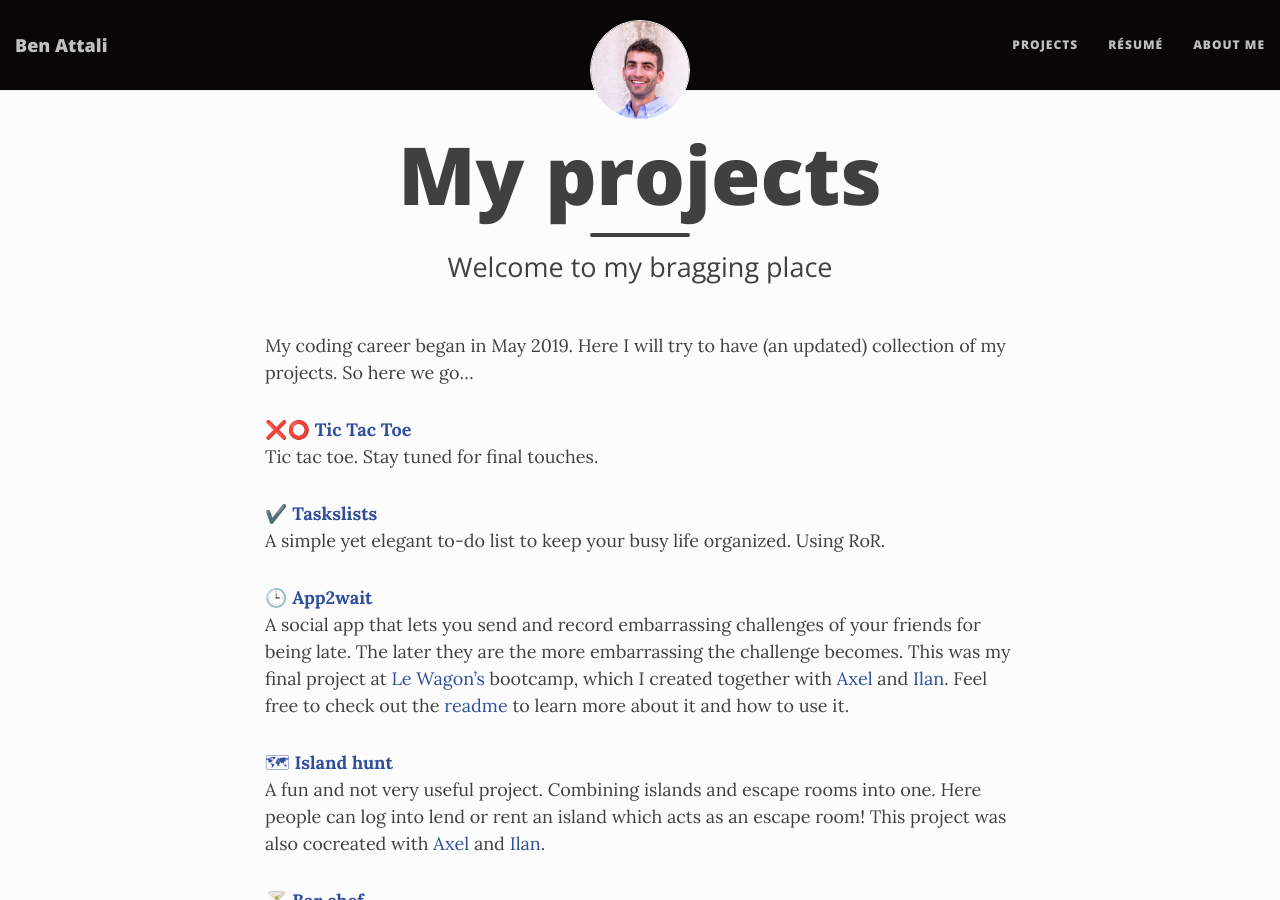
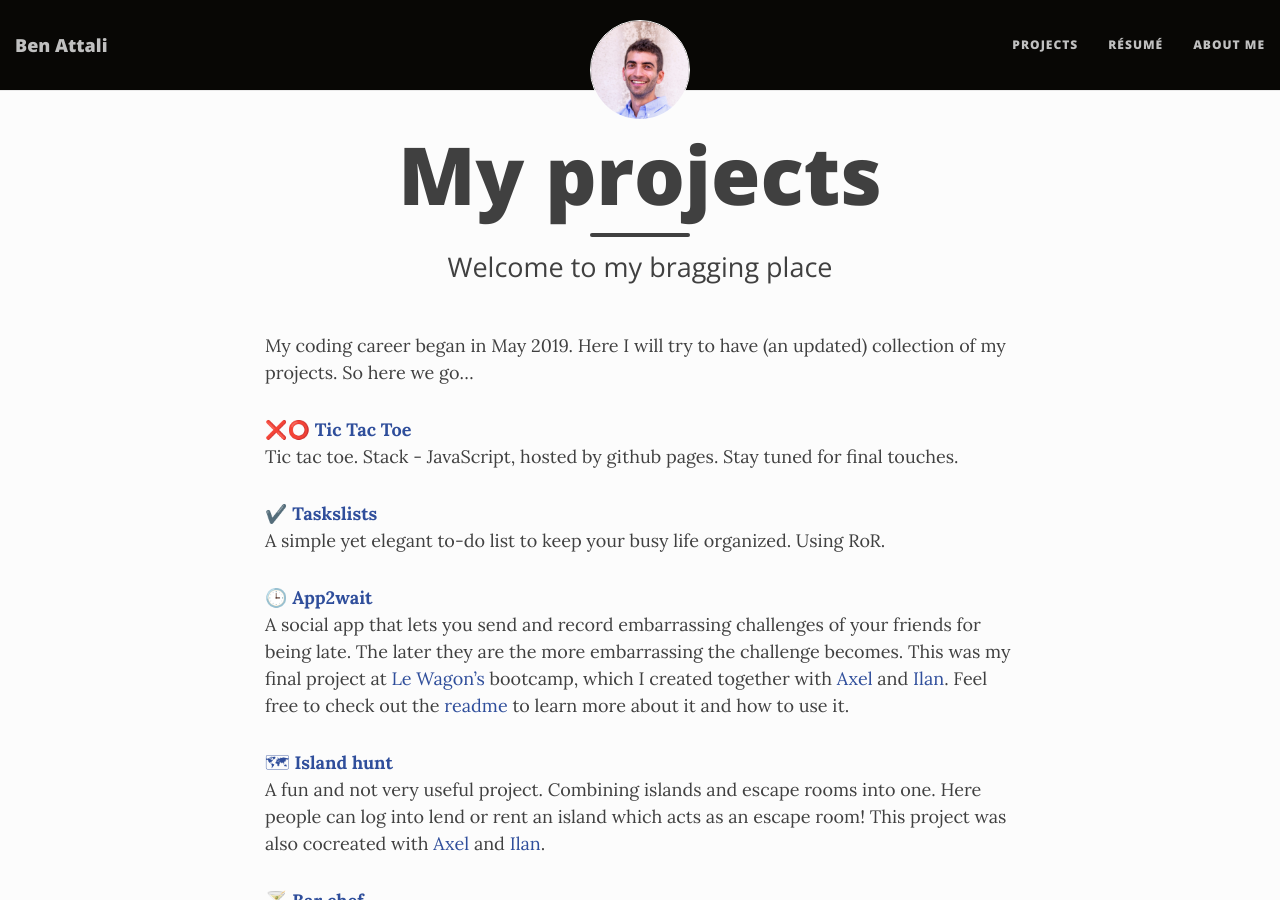
Before and after one commit to benattali/benattali.github.io, a Jekyll site: the page built from projects.md, in a window 1280 px wide and 900 px high. Built offline with Jekyll 4.4.1, drawn with Linux system fonts in a browser that asks for light colours; nearby versions of some CDN libraries.

Commit message:
Update projects.md

```diff
--- a/projects.md
+++ b/projects.md
@@ -8,7 +8,7 @@ comments: true
 My coding career began in May 2019. Here I will try to have (an updated) collection of my projects. So here we go...
 
 <a href="https://benattali.com/tic-tac-toe/" target="_blank">❌⭕ <strong>Tic Tac Toe</strong></a>
-  Tic tac toe. Stay tuned for final touches.
+  Tic tac toe. Stack - JavaScript, hosted by github pages. Stay tuned for final touches.
 
 <a href="http://taskslists.com" target="_blank">✔️ <strong>Taskslists</strong></a>
   A simple yet elegant to-do list to keep your busy life organized.
```
